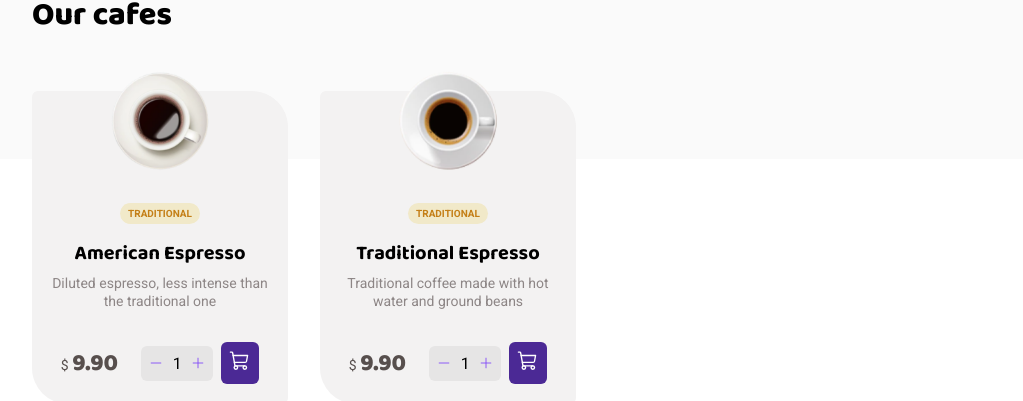
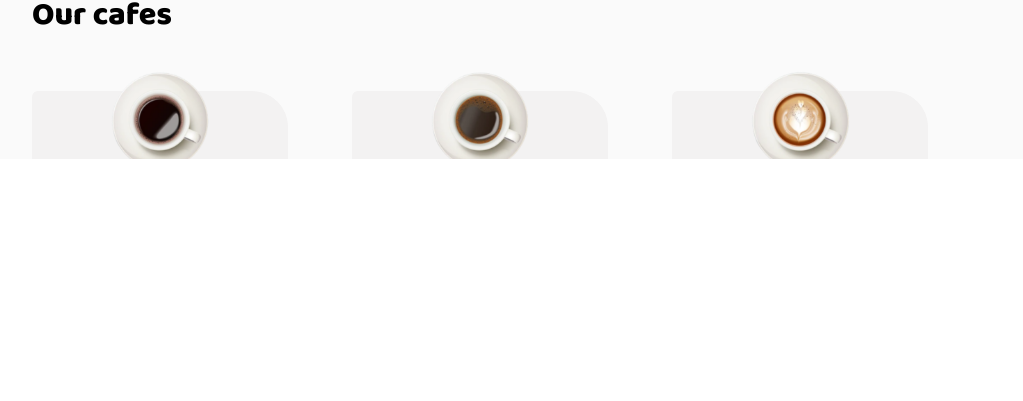
Before and after one commit to rauleffting/web-cafe, a React (Vite) app: page / in a window 1280 px wide. Shown: the part 641-1042 px from the top of the page, without its empty margins (128-1151 px from the left). After the commit the page ends 800 px from the top, so only its background shows below. Built offline with nearby package versions, Linux system fonts and the light colour scheme; the HTML template or start-up script is replaced by a standard one.

Commit message:
add styles to buttons

```diff
--- a/src/components/Header/styles.ts
+++ b/src/components/Header/styles.ts
@@ -72,6 +72,7 @@ export const LocationAndCart = styled.div`
     padding: 0.5rem;
     border-radius: 6px;
     background-color: ${(props) => props.theme['yellow-300']};
+    position: relative;
 
     svg {
       color: ${(props) => props.theme['yellow-700']};
@@ -89,8 +90,8 @@ export const LocationAndCart = styled.div`
       background-color: ${(props) => props.theme['yellow-700']};
 
       position: absolute;
-      top: 25px;
-      right: 151.65px;
+      top: -10px;
+      right: -10px;
 
       font-style: normal;
       font-weight: 700;
--- a/src/components/Section/index.tsx
+++ b/src/components/Section/index.tsx
@@ -1,6 +1,9 @@
 import { SectionContainer, List, Card, CardFooter } from './styles'
 import americanEspresso from './assets/american-espresso.svg'
+import arabicEspresso from './assets/arabic.svg'
 import traditionalEspresso from './assets/traditional-espresso.svg'
+import capuccino from './assets/capuccino.svg'
+import coffeWithMilk from './assets/coffee-with-milk.svg'
 
 import { Minus, Plus, ShoppingCart } from 'phosphor-react'
 
@@ -22,6 +25,28 @@ export function Section() {
       description: 'Diluted espresso, less intense than the traditional one',
     },
     {
+      image: arabicEspresso,
+      name: 'Arabic Espresso',
+      price: '9.90',
+      types: ['special'],
+      description: 'Drink prepared with Arabic coffee beans and spices',
+    },
+    {
+      image: capuccino,
+      name: 'Capuccino',
+      price: '9.90',
+      types: ['traditional', 'with milk'],
+      description:
+        'Cinnamon drink made from equal doses of coffee, milk and foam',
+    },
+    {
+      image: coffeWithMilk,
+      name: 'Coffee With Milk',
+      price: '9.90',
+      types: ['traditional', 'with milk'],
+      description: 'Half and half traditional espresso with steamed milk',
+    },
+    {
       image: traditionalEspresso,
       name: 'Traditional Espresso',
       price: '9.90',
@@ -38,9 +63,11 @@ export function Section() {
           return (
             <Card key={item.name}>
               <img src={item.image} alt="coffee image" />
-              {item.types.map((type) => {
-                return <span key={type}>{type}</span>
-              })}
+              <div className="types-wrapper">
+                {item.types.map((type) => {
+                  return <span key={type}>{type}</span>
+                })}
+              </div>
               <h3>{item.name}</h3>
               <p>{item.description}</p>
 
--- a/src/components/Section/styles.ts
+++ b/src/components/Section/styles.ts
@@ -3,7 +3,6 @@ import styled from 'styled-components'
 export const SectionContainer = styled.section`
   display: flex;
   flex-direction: column;
-  width: 100%;
   padding-top: 2rem;
   animation: downtop 1s;
 
@@ -31,8 +30,10 @@ export const SectionContainer = styled.section`
 `
 
 export const List = styled.div`
-  display: flex;
-  gap: 2rem;
+  width: 100%;
+  display: grid;
+  grid-template-columns: repeat(auto-fit, minmax(18rem, 1fr));
+  row-gap: 2.5rem;
 `
 
 export const Card = styled.div`
@@ -51,8 +52,10 @@ export const Card = styled.div`
     top: -20px;
   }
 
+  .types-wrapper {
+    margin: 7rem 0 1rem;
+
     > span {
-    margin: 7rem 0 1rem;
       border-radius: 100px;
       padding: 0.25rem 0.5rem;
 
@@ -64,6 +67,7 @@ export const Card = styled.div`
       font-size: 0.625rem;
       line-height: 130%;
       text-transform: uppercase;
+    }
   }
 
   > h3 {
@@ -127,8 +131,9 @@ export const CardFooter = styled.div`
     display: flex;
     align-items: center;
     justify-content: space-between;
+    height: 2.375rem;
     width: 4.5rem;
-    padding: 0.5rem;
+    padding: 0 0.5rem;
     border-radius: 6px;
     background-color: ${(props) => props.theme['gray-400']};
 
@@ -138,17 +143,24 @@ export const CardFooter = styled.div`
       background: none;
       color: ${(props) => props.theme['purple-500']};
     }
+
+    > button:hover {
+      background: none;
+      color: ${(props) => props.theme['purple-700']};
+    }
   }
 
   .cart-button {
     background-color: ${(props) => props.theme['purple-700']};
     color: ${(props) => props.theme.white};
 
+    height: 2.375rem;
     padding: 0.5rem;
     border-radius: 6px;
   }
 
   button:hover {
     cursor: pointer;
+    background-color: ${(props) => props.theme['purple-500']};
   }
 `
--- a/src/layouts/DefaultLayout/styles.ts
+++ b/src/layouts/DefaultLayout/styles.ts
@@ -6,4 +6,5 @@ export const LayoutContainer = styled.div`
   padding: 2rem 10rem;
 
   background: ${(props) => props.theme['gray-100']};
+  overflow: auto;
 `
```
Lines whose indentation alone changed are shown as unchanged.
